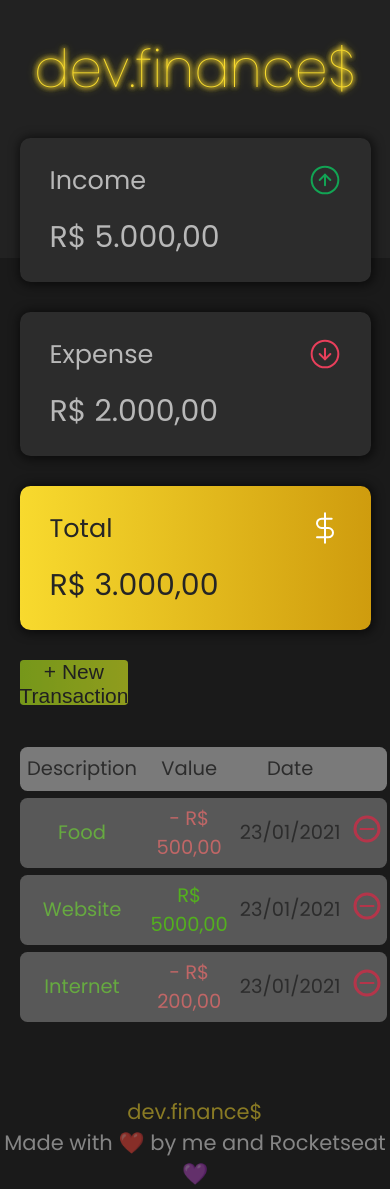
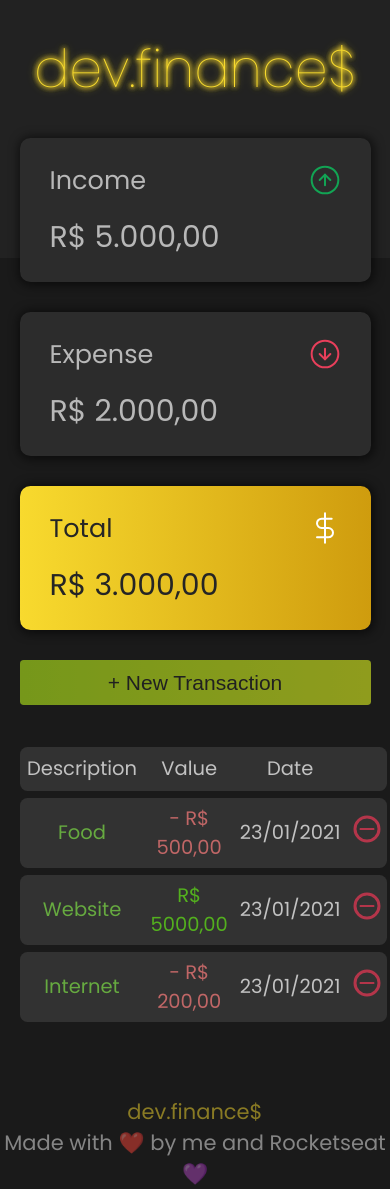
Before and after one commit to Pedro-Murilo/devfinance, a React (Create React App) app: page / in a window 390 px wide. Built offline with nearby package versions, Linux system fonts and the light colour scheme.

Commit message:
style: added responsivity on Transactions

```diff
--- a/src/components/Transactions/TransactionsStyles.js
+++ b/src/components/Transactions/TransactionsStyles.js
@@ -3,7 +3,7 @@ import styled from "styled-components";
 export const DataTable = styled.table`
   width: 100%;
   border-spacing: 0 0.5rem;
-  color: #333;
+  color: #fafafa;
   margin-top: 1.5rem;
 
   th:first-child,
@@ -17,7 +17,7 @@ export const DataTable = styled.table`
   }
 
   th {
-    background: #9b9b9b;
+    background: #3a3a3a;
     font-weight: normal;
     padding: 0.5rem 0.5rem;
     text-align: center;
@@ -44,7 +44,7 @@ export const DataTable = styled.table`
       color: #f88080;
     }
     td {
-      background: #6d6d6d;
+      background: #3a3a3a;
       padding: 0.4rem 0.4rem;
       font-weight: 400;
 
@@ -74,8 +74,16 @@ export const ButtonTransaction = styled.button`
 
   &:hover {
     opacity: 1;
-    background: #67e220;
-    box-shadow: 0 0 2px #67e220, 0 0 2px #67e220, 0 0 1px #67e220,
-      0 0 1px #67e220;
+    background: #6ac911;
+    box-shadow: 0 0 2px #6ac911, 0 0 2px #6ac911, 0 0 1px #6ac911,
+      0 0 1px #6ac911;
+  }
+
+  @media (max-width: 787px) {
+    width: 55%;
+  }
+
+  @media (max-width: 515px) {
+    width: 100%;
   }
 `;
```
